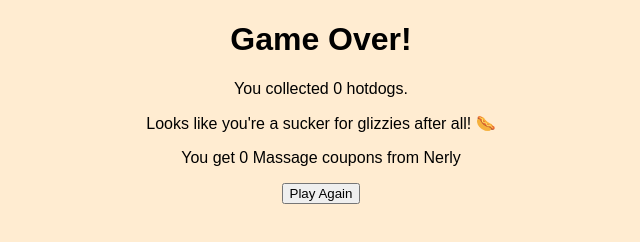
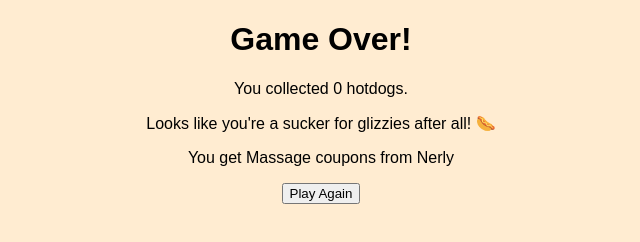
Before and after one commit to nerlysaintfleur/Glizzy, a plain HTML site: page gameover.html in a window 1280 px wide. Shown: the full height of the page, 319-959 px from the left. Drawn offline with Linux system fonts and the light colour scheme.

Commit message:
Update gameover.html

```diff
--- a/gameover.html
+++ b/gameover.html
@@ -11,7 +11,7 @@
       <h1>Game Over!</h1>
       <p>You collected <span id="final-score">0</span> hotdogs.</p>
       <p>Looks like you're a sucker for glizzies after all! 🌭</p>
-      <p>You get <span id="final-score">0 </span> Massage coupons from Nerly</p>
+      <p>You get <span id="final-score"></span> Massage coupons from Nerly</p>
       <button onclick="window.location.href='index.html'">Play Again</button>
     </div>
     <script>
```
